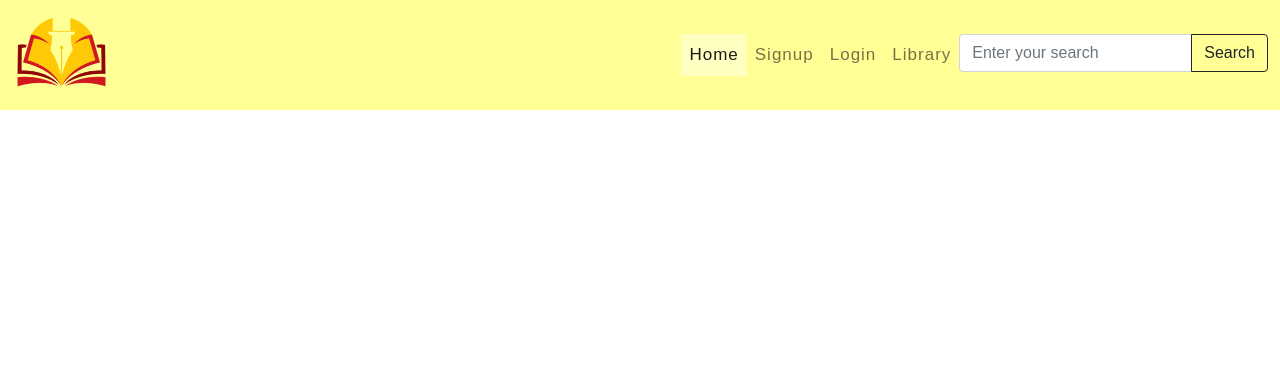
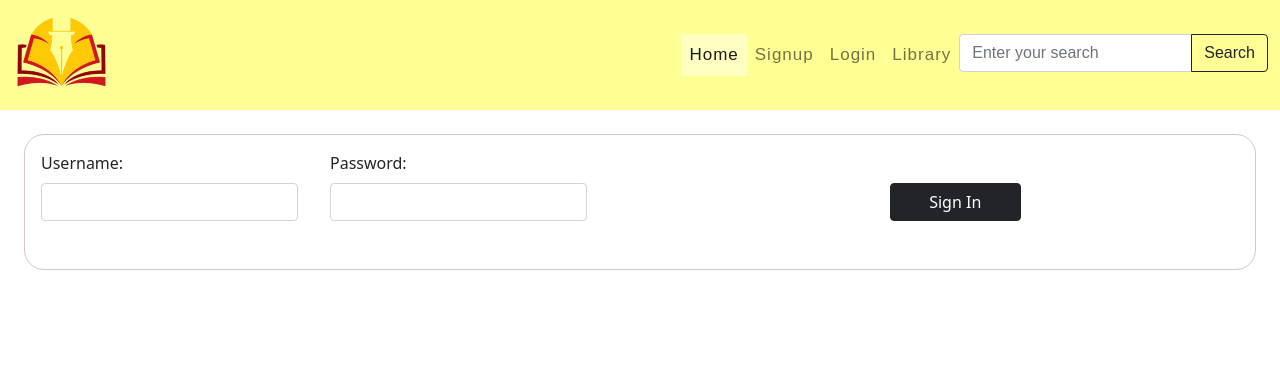
Before and after one commit to Yasmin-Haitham/code, a PHP site: page /views/login.html in a window 1280 px wide. Shown: the top 370 px of the page. Run offline with PHP 8.4, Linux system fonts and the light colour scheme.

Commit message:
sign up and login v.1

```diff
--- a/styles/signup.css
+++ b/styles/signup.css
@@ -1,4 +1,4 @@
-#form-input{
+.form-input{
     border: 1px solid #D6C6C5;
     border-radius: 20px;
     margin: 50px;
--- a/views/login.html
+++ b/views/login.html
@@ -4,10 +4,35 @@
     <meta charset="utf-8">
     <link href="https://cdn.jsdelivr.net/npm/bootstrap@5.1.3/dist/css/bootstrap.min.css" rel="stylesheet" integrity="sha384-1BmE4kWBq78iYhFldvKuhfTAU6auU8tT94WrHftjDbrCEXSU1oBoqyl2QvZ6jIW3" crossorigin="anonymous">
     <script src="https://cdn.jsdelivr.net/npm/bootstrap@5.1.3/dist/js/bootstrap.bundle.min.js" integrity="sha384-ka7Sk0Gln4gmtz2MlQnikT1wXgYsOg+OMhuP+IlRH9sENBO0LRn5q+8nbTov4+1p" crossorigin="anonymous"></script>
+    <link rel="stylesheet" href="../styles/signup.css">
     <title>Login</title>
   </head>
   <body>
     <script src="./scripts/Navbar.js"></script>
+    <form action="..." method="POST"></form>
+      <div class="form-input d-flex m-lg-4">
+        <div class="flex-row m-3">
+          <div class="flex-column">
+            <label for="username" class="form-label">Username:</label>
+          </div>
+          <div class="flex-column">
+            <input type="text" name="username" class="form-control">
+          </div>
+        </div>
+        <div class="flex-row m-3">
+          <div class="flex-column">
+            <label for="password" class="form-label">Password:</label>
+          </div>
+          <div class="flex-column">
+            <input type="password" name="password" id="password" class="form-control">
+          </div>
+        </div>
+        <div class="flex-row m-auto">
+          <div class="flex-column-12">
+            <button type="submit" class="btn btn-dark w-75 m-5  "> Sign In</button>
+          </div>
+        </div>
+      </div>
 
   </body>
 </html>
--- a/views/signup.html
+++ b/views/signup.html
@@ -14,7 +14,7 @@
         enctype allows us to upload images using php later on
         action should have the php file for sign up usually in pug it was a path try to find what is the diffrence -->
       <form action="..." method="POST" enctype="multipart/form-data">
-        <div class="row" id="form-input">
+        <div class="row form-input">
 
 
           <!-- this is the left side LS stands for left side -->
```
